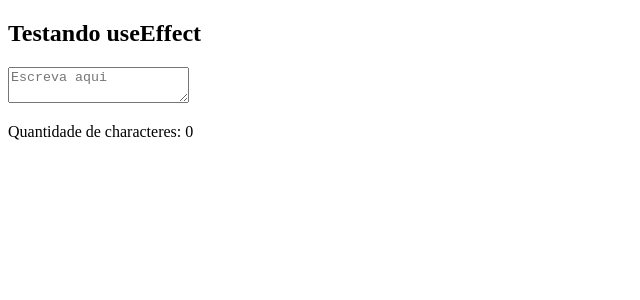
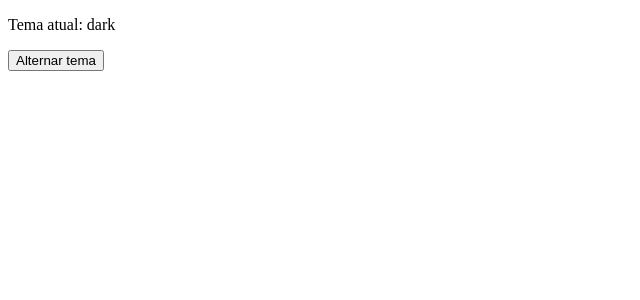
Before and after one commit to lucasmsouza24/react-study, a React (Vite) app: page / in a window 1280 px wide. Shown: the top 300 px of the page, without its empty margins (0-640 px from the left). Built offline with nearby package versions, Linux system fonts and the light colour scheme.

Commit message:
feat: :sparkles: learning about `useContext`

```diff
--- a/src/App.jsx
+++ b/src/App.jsx
@@ -1,7 +1,7 @@
-import LearnUseEffectDep from "./topics/02-hooks/01-useEffect/LearnUseEffectDep"
+import ThemeProviderApp from "./topics/02-hooks/02-useContext/ThemeProviderApp"
 
 function App() {
-  return <LearnUseEffectDep />
+  return <ThemeProviderApp />
 }
 
 export default App
--- /dev/null
+++ b/src/topics/02-hooks/02-useContext/ChildComponent.jsx
@@ -0,0 +1,16 @@
+import { useContext } from "react"
+import { ThemeContext } from "./ThemeProviderApp"
+
+export default function ChildComponent() {
+    const {theme, setTheme} = useContext(ThemeContext);
+
+    return (
+        <div>
+            <p>Tema atual: {theme}</p>
+            <button onClick={() => setTheme(theme === "light" ? "dark" : "light")}>
+                Alternar tema
+            </button>
+        </div>
+    )
+
+}
--- /dev/null
+++ b/src/topics/02-hooks/02-useContext/ThemeProviderApp.jsx
@@ -0,0 +1,14 @@
+import { useState, createContext } from "react";
+import ChildComponent from "./ChildComponent";
+
+export const ThemeContext = createContext();
+
+export default function ThemeProviderApp() {
+    const [theme, setTheme] = useState("dark");
+
+    return (
+        <ThemeContext.Provider value={{theme, setTheme}}>
+            <ChildComponent />
+        </ThemeContext.Provider>
+    )
+}
```
